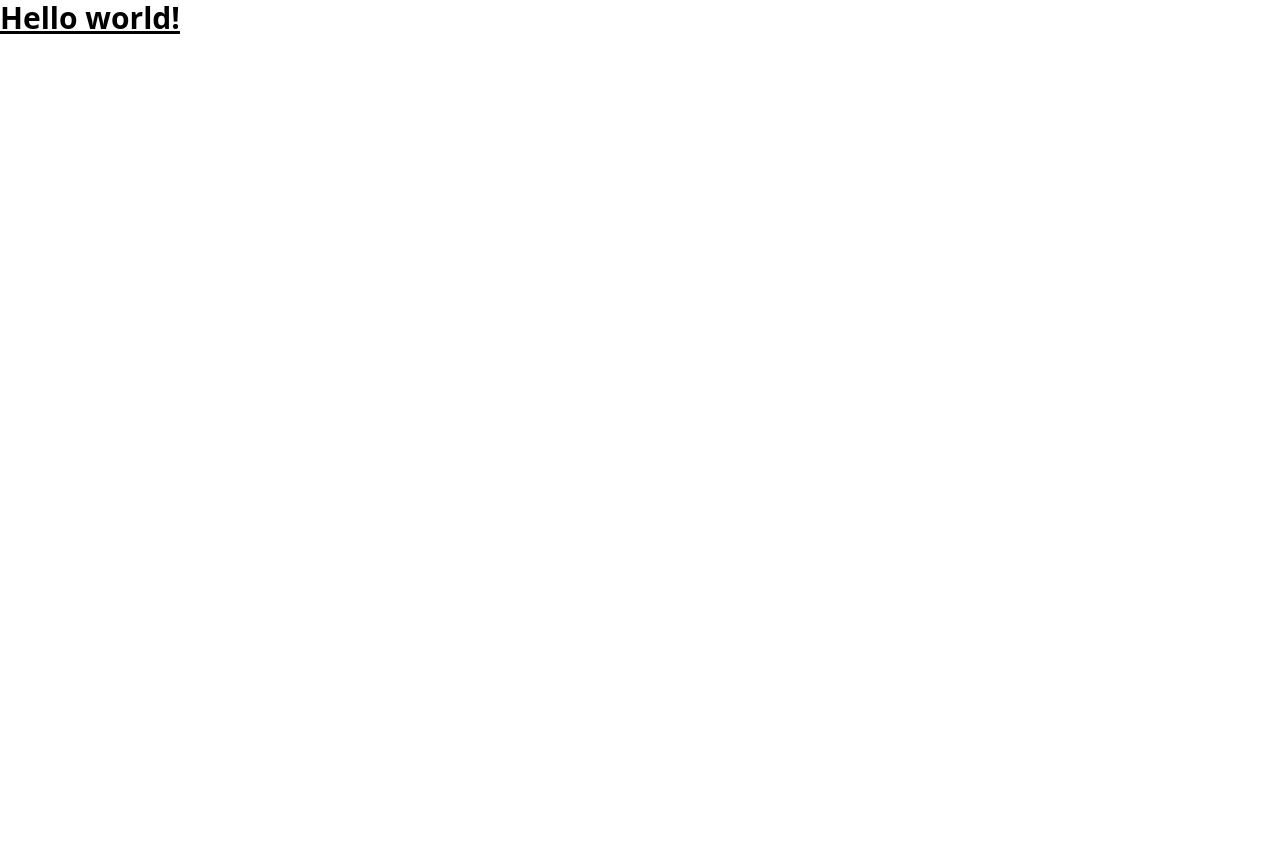
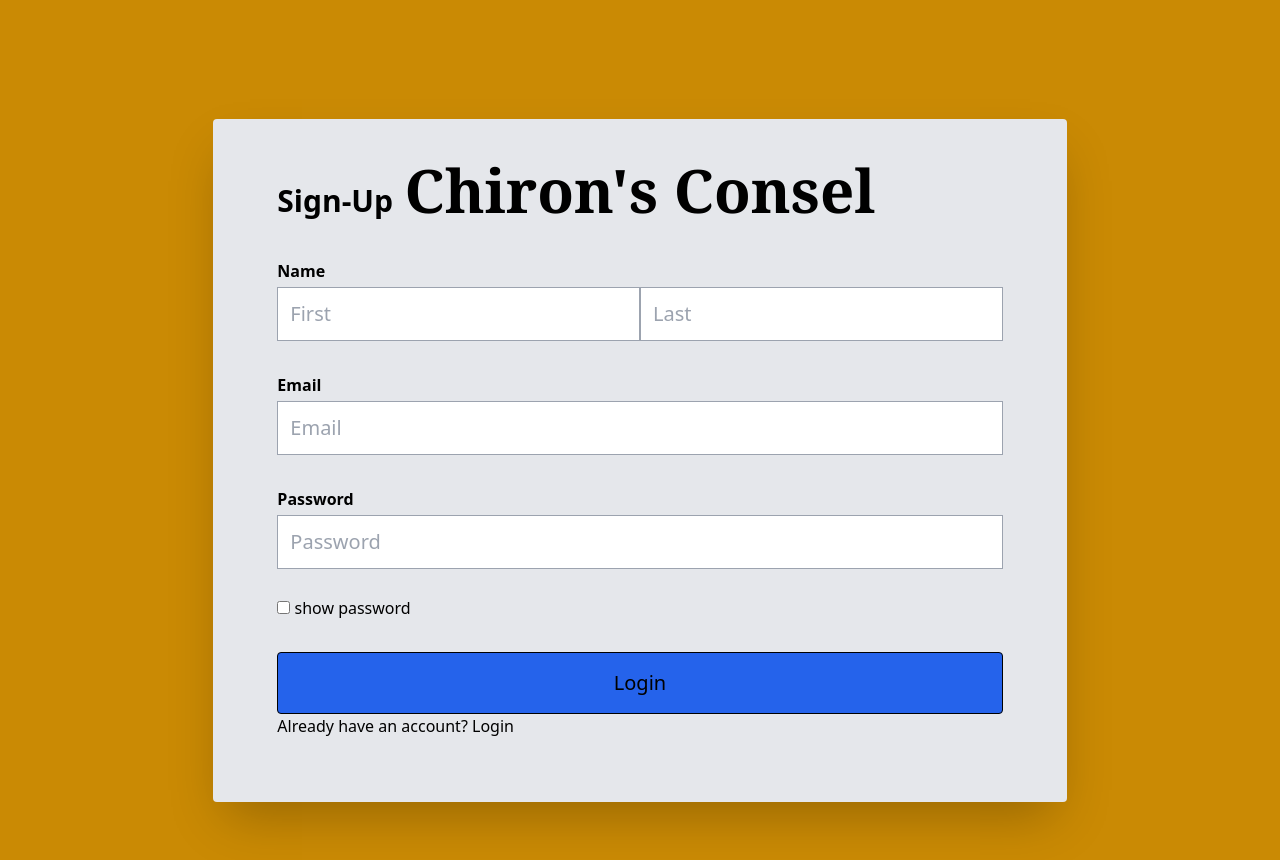
Before and after one commit to edgar-arturo-arrizon/chirons-console, a React (Create React App) app in the folder client/: page /register in a window 1280 px wide. Before the commit the page ends 800 px from the top, so only its background shows below. Built offline with nearby package versions, Linux system fonts and the light colour scheme; no server answers.

Commit message:
finished the login and register css

```diff
--- a/client/package.json
+++ b/client/package.json
@@ -3,12 +3,17 @@
   "version": "0.1.0",
   "private": true,
   "dependencies": {
+    "@fortawesome/fontawesome-svg-core": "^1.3.0",
+    "@fortawesome/free-solid-svg-icons": "^6.0.0",
+    "@fortawesome/react-fontawesome": "^0.1.17",
     "@testing-library/jest-dom": "^5.16.2",
     "@testing-library/react": "^12.1.2",
     "@testing-library/user-event": "^13.5.0",
     "react": "^17.0.2",
     "react-dom": "^17.0.2",
+    "react-router-dom": "^6.2.1",
     "react-scripts": "5.0.0",
+    "react-toastify": "^8.1.1",
     "web-vitals": "^2.1.4"
   },
   "scripts": {
--- a/client/src/App.js
+++ b/client/src/App.js
@@ -1,12 +1,95 @@
-import React from 'react';
+import React, { Fragment, useState, useEffect } from 'react';
+import {
+  BrowserRouter as Router,
+  Navigate,
+  Route,
+  Routes
+ } from 'react-router-dom';
+
+ import Login from "./components/Login";
+ import Register from "./components/Register";
+ import Dashboard from "./components/dashboard/Dashboard";
+ import Landing from "./components/Landing";
 
 function App() {
+  const checkAuthenticated = async () => {
+    try {
+      const res = await fetch("http://localhost:5000/authentication/verify", {
+        method: "POST",
+        headers: { jwt_token: localStorage.token }
+      });
+
+      const parseRes = await res.json();
+
+      parseRes === true ? setIsAuthenticated(true) : setIsAuthenticated(false);
+    } catch (err) {
+      console.error(err.message);
+    }
+  };
+
+  useEffect(() => {
+    checkAuthenticated();
+  }, []);
+
+  const [isAuthenticated, setIsAuthenticated] = useState(false);
+
+  const setAuth = boolean => {
+    setIsAuthenticated(boolean);
+  };
+
   return (
-    <div className="App">
-      <h1 className="text-3xl font-bold underline">
-      Hello world!
-      </h1>
-    </div>
+    <>
+      <Router>
+        <div >
+          <Routes>
+            <Route
+              exact
+              path="/"
+              element={
+                !isAuthenticated ? (
+                  <Landing />
+                ) : (
+                  <Navigate to="/dashboard" />
+                )
+              }
+            />
+            <Route
+              exact
+              path="/login"
+              element={
+                !isAuthenticated ? (
+                  <Login setAuth={setAuth} />
+                ) : (
+                  <Navigate to="/dashboard" />
+                )
+              }
+            />
+            <Route
+              exact
+              path="/register"
+              element={
+                !isAuthenticated ? (
+                  <Register setAuth={setAuth} />
+                ) : (
+                  <Navigate to="/dashboard" />
+                )
+              }
+            />
+            <Route
+              exact
+              path="/dashboard"
+              element={
+                isAuthenticated ? (
+                  <Dashboard setAuth={setAuth} />
+                ) : (
+                  <Navigate to="/login" />
+                )
+              }
+            />
+          </Routes>
+        </div>
+      </Router>
+    </>
   );
 }
 
--- /dev/null
+++ b/client/src/components/Landing.js
@@ -0,0 +1,19 @@
+import React from "react";
+import { Link } from "react-router-dom";
+
+const Landing = () => {
+  return (
+    <div className="jumbotron mt-5">
+      <h1>Welcome to Todo City</h1>
+      <p>Sign In and start building your todo list</p>
+      <Link to="/login" className="btn btn-primary">
+        Login
+      </Link>
+      <Link to="/register" className="btn btn-primary ml-3">
+        Register
+      </Link>
+    </div>
+  );
+};
+
+export default Landing;
--- /dev/null
+++ b/client/src/components/Login.js
@@ -0,0 +1,75 @@
+import React, { useState } from 'react';
+import { Link } from "react-router-dom";
+
+const Login = ( { setAuth }) => {
+  const [passwordShown, setPasswordShown] = useState(false);
+  const [inputs , setInputs] = useState({
+    email: '',
+    password: '',
+  });
+
+  const { email, password } = inputs;
+
+  const togglePasswordVisibility = () => {
+    setPasswordShown(passwordShown ? false : true);
+  }
+
+  const handleChange = (e) => {
+    setInputs({...inputs, [e.target.name] : e.target.value})
+  }
+
+  const handleOnCheck = () => {
+    setPasswordShown(!passwordShown)
+  }
+
+  const onSubmitForm =  async (e) => {
+    e.preventDefault();
+    try {
+      const body = { email, password };
+
+      const response = await fetch('http://localhost:5000/auth/login', {
+        method: 'POST',
+        headers: { 'Content-Type': 'application/json' },
+        body: JSON.stringify(body)
+      });
+      const parseRes = await response.json();
+
+      localStorage.setItem('token', parseRes.token);
+      localStorage.setItem('id', parseRes.id);
+
+      setAuth(true);
+    } catch (err) {
+      console.log('error at login')
+      console.error(err.message);
+    }
+  }
+
+  return (
+    <>
+      <div className="bg-yellow-600 flex justify-center items-center">
+        <h1 className="text-6xl font-serif font-extrabold relative  top-40">Chiron's Consel</h1>
+      </div>
+      <div className="bg-yellow-600 min-h-screen flex items-center justify-center ">
+        <div className="bg-gray-200 p-16 rounded shadow-2xl w-2/3">
+          <h2 className="text-3xl font-bold mb-10">Login</h2>
+          <form className="space-y-8">
+            <div>
+              <label className="block mb-1 font-bold">Email</label>
+              <input className="border border-gray-400 text-xl w-full p-3" type="text" placeholder="Email" />
+            </div>
+            <div>
+              <label className="block mb-1 font-bold">Password</label>
+              <input className="border border-gray-400 text-xl w-full p-3" type={passwordShown ? "text" : "password"} placeholder="Password" />
+              <input type="checkbox" checked={passwordShown}
+          onChange={handleOnCheck}/> show password
+            </div>
+            <button className="bg-blue-600 border border-black w-full hover:bg-blue-400 transition duration-300 rounded text-xl p-4">Login</button>
+          </form>
+        </div>
+      </div>
+      <Link to='/register'>Register</Link>
+    </>
+  )
+}
+
+export default Login;
--- /dev/null
+++ b/client/src/components/Register.js
@@ -0,0 +1,80 @@
+import React, { useState } from 'react';
+import { Link } from "react-router-dom";
+
+const Register = ( { setAuth } ) => {
+  const [passwordShown, setPasswordShown] = useState(false);
+  const [inputs, setInputs] = useState({
+    email: '',
+    password: '',
+    name: ''
+  });
+
+  const { email, password, name } = inputs;
+
+  const togglePasswordVisibility = () => {
+    setPasswordShown(passwordShown ? false : true);
+  }
+
+  const handleChange = (e) => {
+    setInputs({...inputs, [e.target.name] : e.target.value})
+  }
+
+  const handleOnCheck = () => {
+    setPasswordShown(!passwordShown)
+  }
+
+  const onSubmitForm = async (e) => {
+    e.preventDefault();
+    try {
+      const body = { email, password, name };
+
+      const response = await fetch('http://localhost:5000/auth/register', {
+        method: 'POST',
+        headers: { 'Content-Type': 'application/json' },
+        body: JSON.stringify(body)
+      });
+
+      const parseRes = await response.json();
+
+      localStorage.setItem('token', parseRes.token);
+
+      setAuth(true);
+    } catch (err) {
+      console.error(err.message);
+    }
+  }
+
+  return (
+    <>
+      <div className="bg-yellow-600 flex justify-center items-center">
+      <h1 className="text-6xl font-serif font-extrabold relative  top-40">Chiron's Consel</h1>
+      </div>
+      <div className="bg-yellow-600 h-screen flex items-center justify-center ">
+        <div className="bg-gray-200 p-16 rounded shadow-2xl w-2/3">
+          <h2 className="text-3xl font-bold mb-10">Sign-Up</h2>
+          <form className="space-y-8">
+            <div>
+              <label className="block mb-1 font-bold">Name</label>
+              <input className="border border-gray-400 text-xl w-1/2 p-3" type="text" placeholder="First" />
+              <input className="border border-gray-400 text-xl w-1/2 p-3" type="text" placeholder="Last" />
+            </div>
+            <div>
+              <label className="block mb-1 font-bold">Email</label>
+              <input className="border border-gray-400 text-xl w-full p-3" type="text" placeholder="Email" />
+            </div>
+            <div>
+              <label className="block mb-1 font-bold">Password</label>
+              <input className="border border-gray-400 text-xl w-full p-3" type={passwordShown ? "text" : "password"} placeholder="Password" />
+            </div>
+            <input type="checkbox" checked={passwordShown}
+          onChange={handleOnCheck}/> show password
+            <button className="bg-blue-600 border border-black w-full hover:bg-blue-400 transition duration-300 rounded text-xl p-4">Login</button>
+          </form>
+          <a className="hover:text-green-800 text-bold" href='/login'>Already have an account? Login</a>
+        </div>
+      </div>
+    </>
+  )
+}
+
+export default Register;
--- /dev/null
+++ b/client/src/components/dashboard/Dashboard.js
@@ -0,0 +1,56 @@
+import React, { useState, useEffect } from 'react';
+import { toast } from "react-toastify";
+
+const Dashboard = ( { setAuth }) => {
+  const [name , setName] = useState('');
+  const [allBlogs, setAllBlogs] = useState([]);
+  const [blogsChange, setBlogsChange] = useState(false);
+
+  const getProfile = async () => {
+    try {
+      const response = await fetch('http://localhost:5000/dashboard/', {
+        method: 'GET',
+        headers: { 'token': localStorage.token }
+      });
+
+      const parseRes = await response.json();
+
+      console.log('get profile', parseRes)
+      setAllBlogs(parseRes[1])
+      setName(parseRes[0].user_name)
+    } catch (err) {
+      console.log('Dashboard request error');
+      console.error(err.message);
+    }
+  }
+
+  const logout = async e => {
+    e.preventDefault();
+    try {
+      localStorage.removeItem("token");
+      setAuth(false);
+      toast.success("Logout successfully");
+    } catch (err) {
+      console.error(err.message);
+    }
+  };
+
+  useEffect(() => {
+    setBlogsChange(false);
+    getProfile();
+  }, [blogsChange]);
+
+  return (
+    <div>
+
+        <h1 className="mt-5">Dashboard</h1>
+        <h2>Welcome {name}</h2>
+        <button onClick={(e) => logout(e)} className="btn btn-primary">
+          Logout
+        </button>
+
+    </div>
+  )
+}
+
+export default Dashboard;
```
Also changed, not shown: 2 other files (tests, documents, lock files or other folders).
